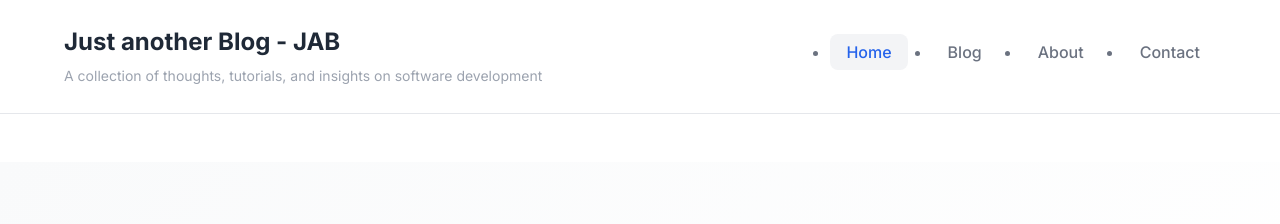
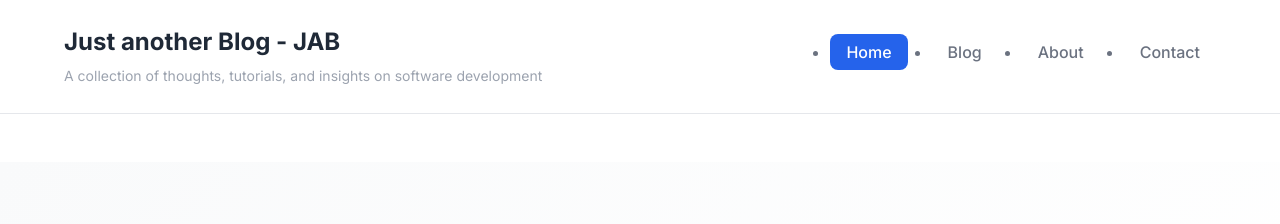
Before and after one commit to manjushsh/manjushsh, a Jekyll site: the page built from index.html, in a window 1280 px wide. Shown: the top 224 px of the page. Built offline with Jekyll 4.4.1, drawn with Linux system fonts in a browser that asks for light colours.

Commit message:
Improve active navigation button readability
- Change active nav links to white text on primary color background
- Add proper active states for mobile navigation
- Ensure high contrast for better accessibility
- Apply active classes to both desktop and mobile menu items

```diff
--- a/_includes/header.html
+++ b/_includes/header.html
@@ -48,16 +48,16 @@
   <div class="mobile-menu">
     <ul class="mobile-nav-menu">
       <li class="mobile-nav-item">
-        <a href="{{ '/' | relative_url }}" class="mobile-nav-link">Home</a>
+        <a href="{{ '/' | relative_url }}" class="mobile-nav-link {% if page.url == '/' %}active{% endif %}">Home</a>
       </li>
       <li class="mobile-nav-item">
-        <a href="{{ '/blog/' | relative_url }}" class="mobile-nav-link">Blog</a>
+        <a href="{{ '/blog/' | relative_url }}" class="mobile-nav-link {% if page.url contains '/blog' %}active{% endif %}">Blog</a>
       </li>
       <li class="mobile-nav-item">
-        <a href="{{ '/about/' | relative_url }}" class="mobile-nav-link">About</a>
+        <a href="{{ '/about/' | relative_url }}" class="mobile-nav-link {% if page.url == '/about/' %}active{% endif %}">About</a>
       </li>
       <li class="mobile-nav-item">
-        <a href="{{ '/contact/' | relative_url }}" class="mobile-nav-link">Contact</a>
+        <a href="{{ '/contact/' | relative_url }}" class="mobile-nav-link {% if page.url == '/contact/' %}active{% endif %}">Contact</a>
       </li>
     </ul>
   </div>
--- a/_sass/_layout.scss
+++ b/_sass/_layout.scss
@@ -73,10 +73,15 @@
   transition: all var(--transition-fast);
 }
 
-.nav-link:hover,
-.nav-link.active {
+.nav-link:hover {
   color: var(--primary-color);
   background-color: var(--bg-hover);
+  text-decoration: none;
+}
+
+.nav-link.active {
+  color: white !important;
+  background-color: var(--primary-color);
   text-decoration: none;
 }
 
@@ -121,6 +126,12 @@
 .mobile-nav-link:hover {
   color: var(--primary-color);
   background-color: var(--bg-hover);
+  text-decoration: none;
+}
+
+.mobile-nav-link.active {
+  color: white !important;
+  background-color: var(--primary-color);
   text-decoration: none;
 }
 
```
